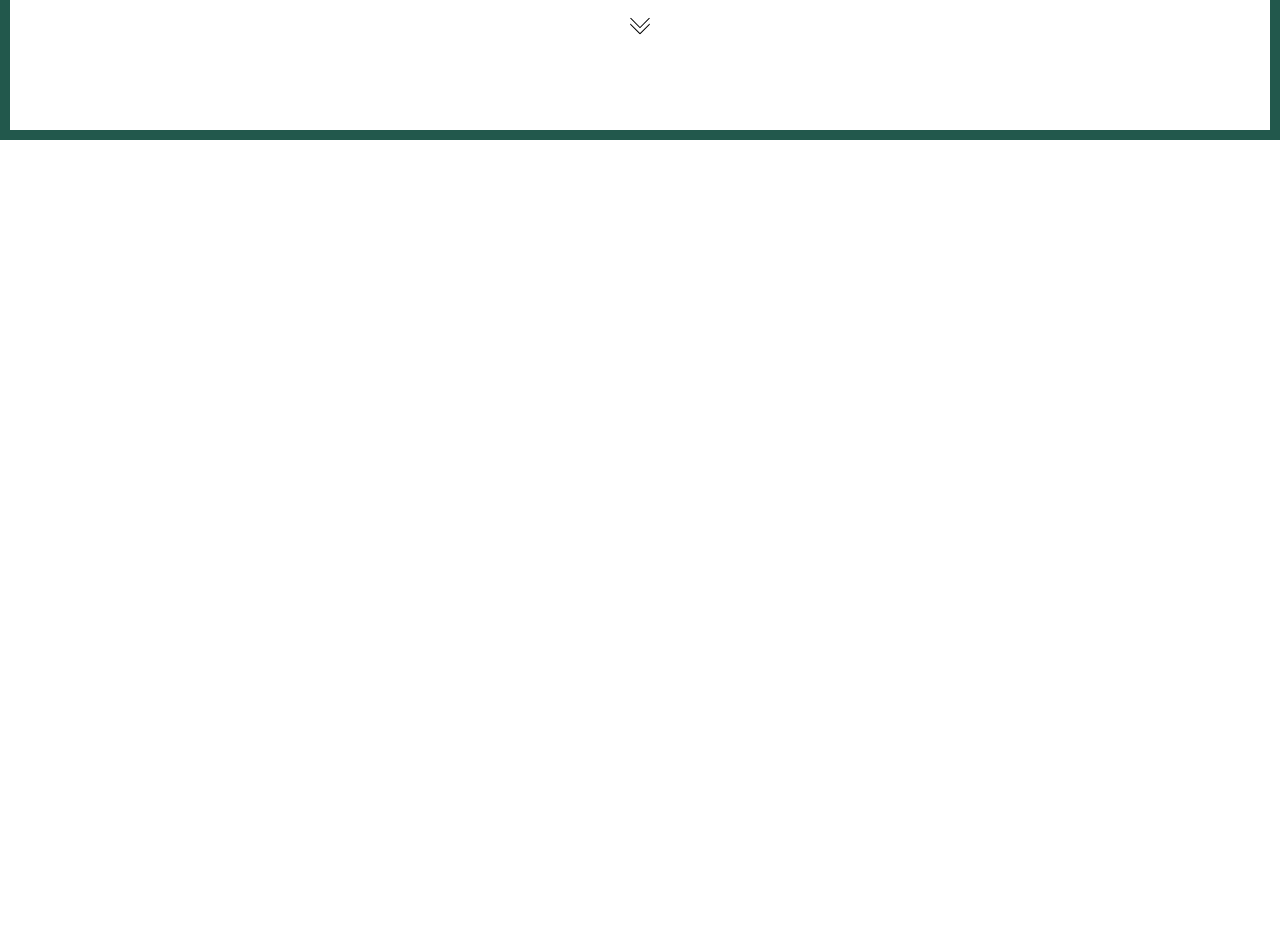
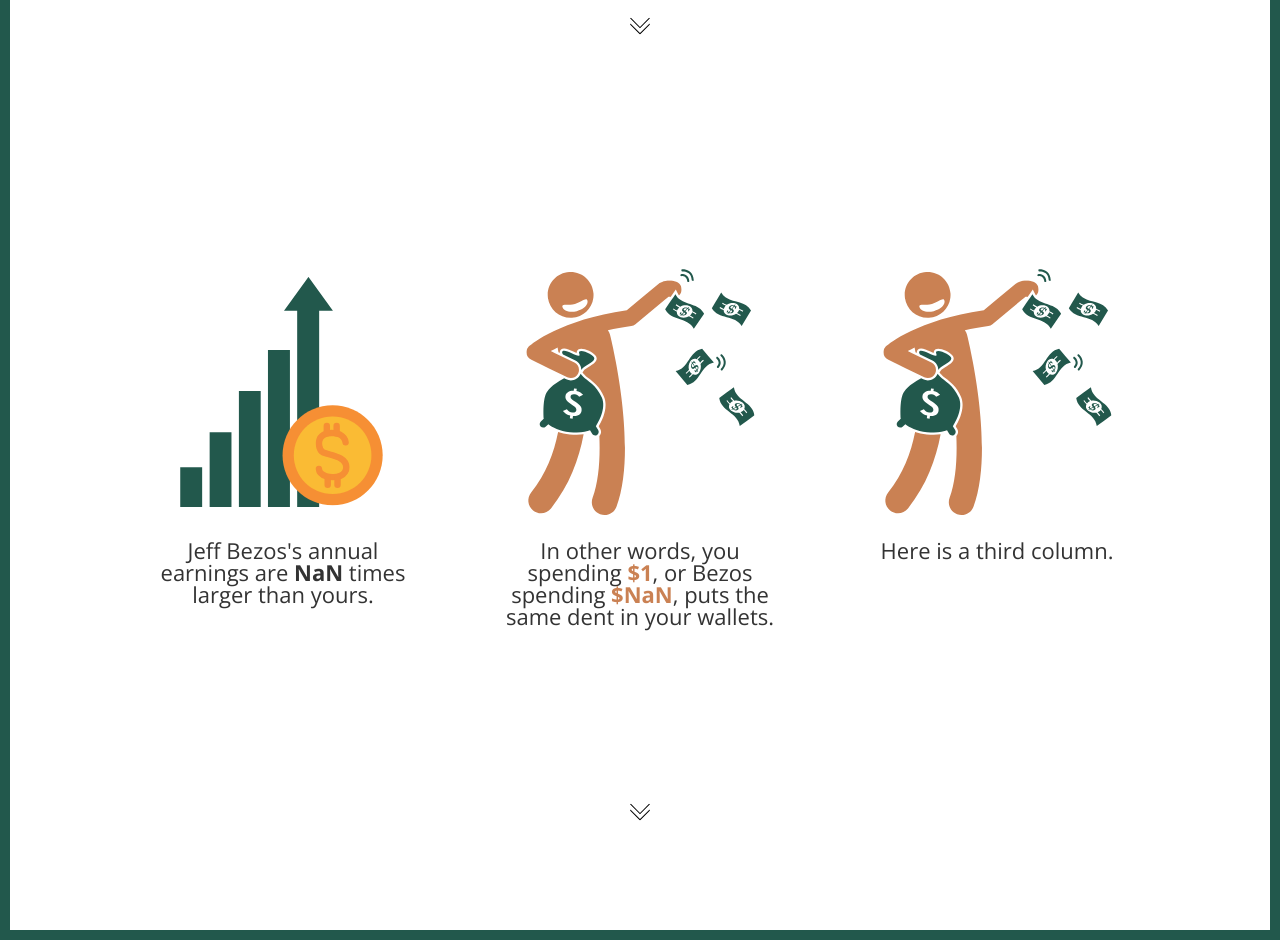
Before and after one commit to joegelay/you-vs-a-billionaire, a React (Create React App) app: page / in a window 1280 px wide. Shown: the part 1480-2420 px from the top of the page. Before the commit the page ends 1620 px from the top, so only its background shows below. Built offline with nearby package versions, Linux system fonts and the light colour scheme; a web font is replaced by a local one.

Commit message:
update upper salary limit to 10mil, add third page with three columns

```diff
--- a/src/App.css
+++ b/src/App.css
@@ -68,6 +68,10 @@
   justify-content: center;
 }
 
+.align-start {
+  align-items: flex-start;
+}
+
 .flex-column {
   display: flex;
   flex-direction: column;
@@ -95,7 +99,8 @@
   background-color: var(--gray-color);
 }
 
-.page-two {
+.page-two,
+.page-three {
   justify-content: space-evenly;
 }
 
--- a/src/App.js
+++ b/src/App.js
@@ -2,6 +2,7 @@
 import { useState } from "react";
 import PageOne from "./components/PageOne";
 import PageTwo from "./components/PageTwo";
+import PageThree from "./components/PageThree";
 
 function App() {
   const [salary, setSalary] = useState();
@@ -21,6 +22,11 @@
         formattedSalary={formattedSalary}
         multiplier={multiplier}
       ></PageTwo>
+      <PageThree
+        salary={salary}
+        formattedSalary={formattedSalary}
+        multiplier={multiplier}
+      ></PageThree>
     </div>
   );
 }
--- /dev/null
+++ b/src/components/PageThree.js
@@ -0,0 +1,62 @@
+import DumpMoney from "../dump-money.svg";
+import Increase from "../increase.svg";
+import ScrollDown from "../scroll-down.svg";
+
+export default function PageThree(props) {
+  const { multiplier } = props;
+
+  return (
+    <div className="page page-three">
+      <div className="row flex-row align-start">
+        <div className="column flex-column col-1-margin">
+          <img
+            id="increase"
+            className="page-two-image"
+            src={Increase}
+            alt="A chart show money going up"
+          />
+          <h2>
+            {/* add in uptick animation here */}
+            Jeff Bezos's annual earnings are
+            <span className="uptick"> {multiplier.toLocaleString()}</span>
+            &nbsp;times larger than yours.
+          </h2>
+        </div>
+
+        <div className="column flex-column col-1-margin">
+          <img
+            id="dump-money"
+            className="page-two-image"
+            src={DumpMoney}
+            alt="A person throwing around money"
+          />
+          <h2>
+            In other words, you spending <strong>$1</strong>, or Bezos spending
+            <strong> ${multiplier.toLocaleString()}</strong>, puts the same dent
+            in your wallets.
+          </h2>
+        </div>
+
+        <div className="column flex-column col-1-margin">
+          <img
+            id="dump-money"
+            className="page-two-image"
+            src={DumpMoney}
+            alt="A person throwing around money"
+          />
+          <h2>Here is a third column.</h2>
+        </div>
+      </div>
+
+      <div className="row flex-row">
+        <div className="column flex-column">
+          <img
+            className="scroll-down"
+            src={ScrollDown}
+            alt="Scroll down arrows"
+          />
+        </div>
+      </div>
+    </div>
+  );
+}
--- a/src/components/SalaryInput.js
+++ b/src/components/SalaryInput.js
@@ -8,11 +8,11 @@
     alert(salary);
   };
 
-  const MAX_VAL = 100000000;
+  const MAX_VAL = 10000000;
   const MIN_VAL = 0;
   const withValueLimit = (inputObj) => {
     const { value } = inputObj;
-    if (value >= MIN_VAL && MAX_VAL > value) return inputObj;
+    if (value >= MIN_VAL && MAX_VAL >= value) return inputObj;
   };
 
   return (
```
